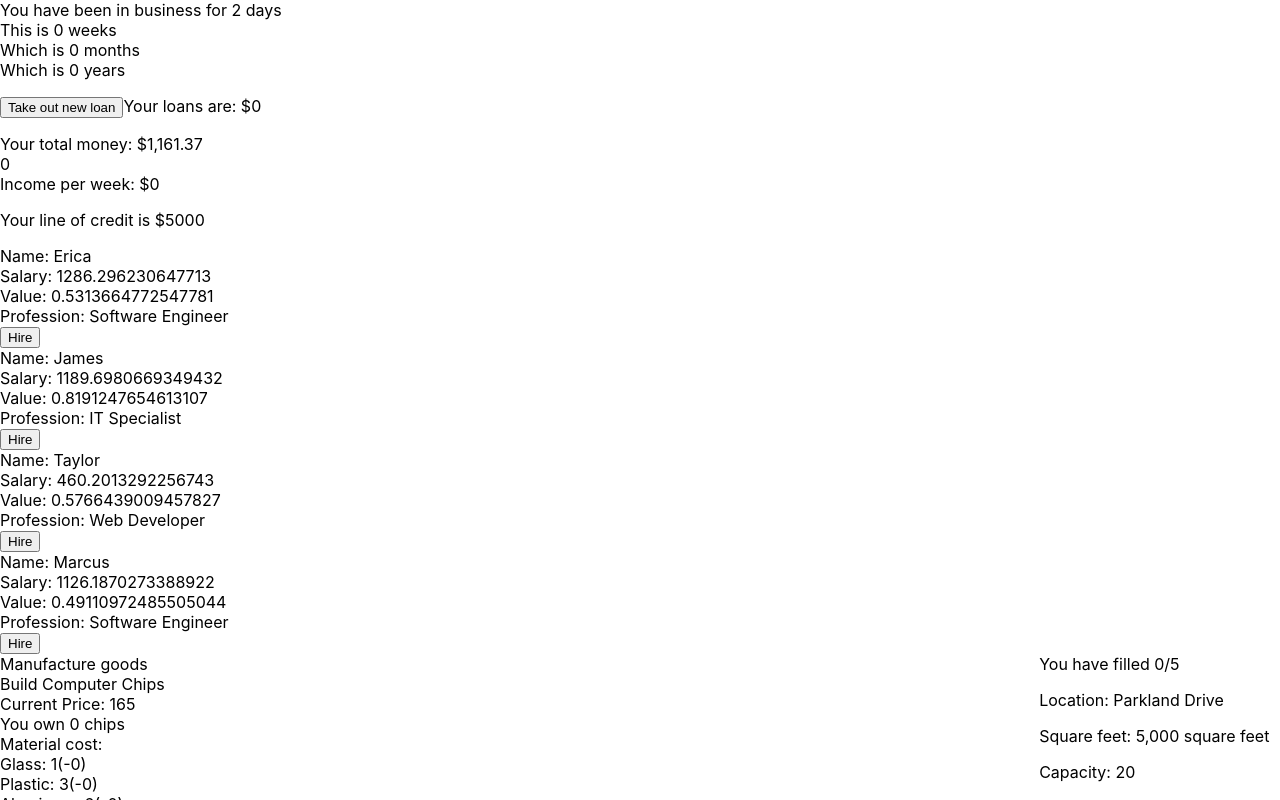
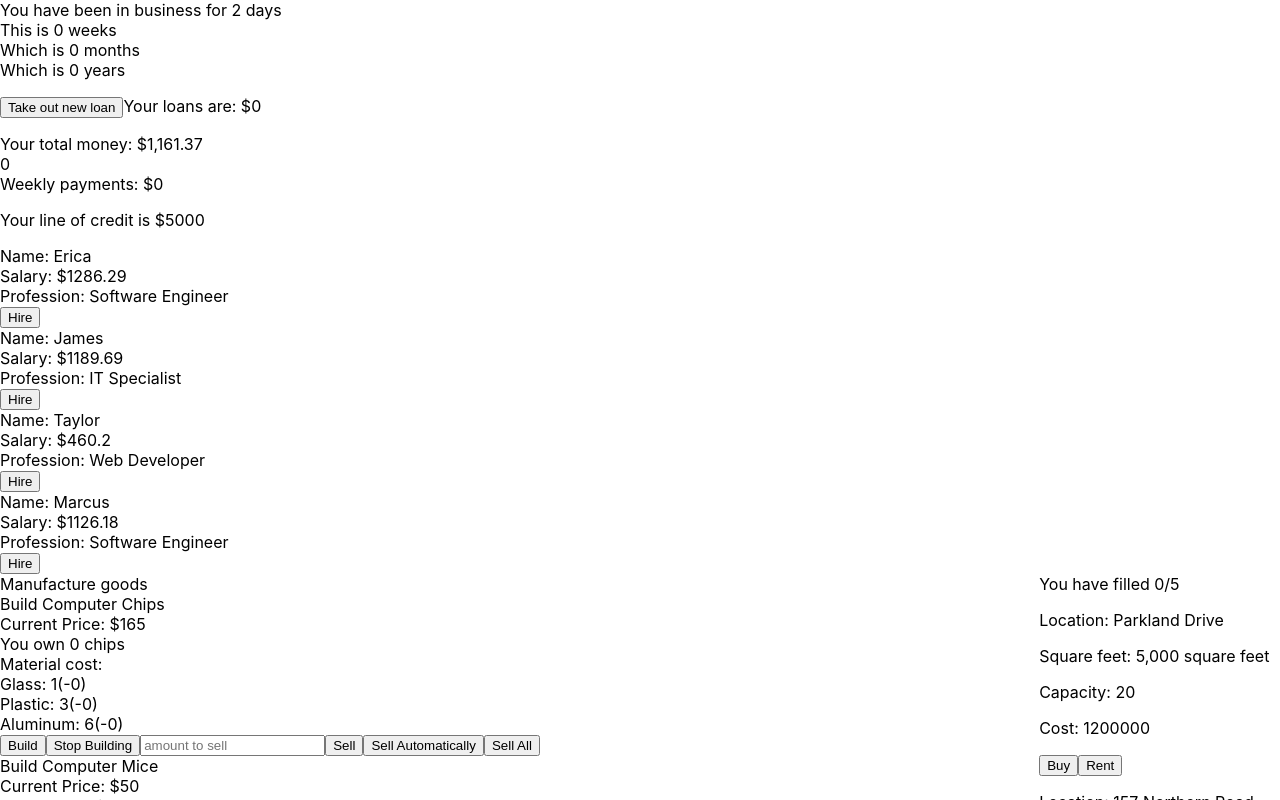
Before and after one commit to tommy-js/Marketcap, a React (Create React App) app: page / in a window 1280 px wide. Shown: the top 800 px of the page. Built offline with nearby package versions, Linux system fonts and the light colour scheme.

Commit message:
Changes to only allow a maximum of 3 loans at any one time

```diff
--- a/src/components/assets/Employee.js
+++ b/src/components/assets/Employee.js
@@ -23,8 +23,7 @@ export default class Employee extends Component {
     return (
       <div className="company_body" style={{ display: this.state.display }}>
         <div>Name: {this.props.name}</div>
-        <div>Weekly salary: ${this.props.salary}</div>
-        <div>Weekly value: ${this.props.value * 7}</div>
+        <div>Weekly salary: ${this.props.salary.toLocaleString()}</div>
         <div>Profession: {this.props.profession}</div>
         <button onClick={() => this.fireEmployee()}>Fire me</button>
       </div>
--- a/src/components/assets/Goods.js
+++ b/src/components/assets/Goods.js
@@ -12,7 +12,7 @@ export default class Goods extends Component {
       phonesSold: 0,
       chipPrice: 165,
       mousePrice: 50,
-      phonesPrice: 400
+      phonePrice: 400
     };
     this.chipsPayment = this.chipsPayment.bind(this);
     this.micePayment = this.micePayment.bind(this);
@@ -24,9 +24,9 @@ export default class Goods extends Component {
     this.setState(prevState => ({
       chipsSold: prevState.chipsSold + sellAmount
     }));
-    let incomeValue = 165 - Math.log(this.state.chipsSold + 1) * 10;
-    if (incomeValue < 45) {
-      incomeValue = 45;
+    let incomeValue = 225 - Math.log(this.state.chipsSold + 1) * 10;
+    if (incomeValue < 85) {
+      incomeValue = 85;
     }
     this.setState({ chipPrice: incomeValue });
     let passVal = incomeValue * sellAmount;
@@ -40,9 +40,9 @@ export default class Goods extends Component {
     this.setState(prevState => ({
       miceSold: prevState.miceSold + sellAmount
     }));
-    let incomeValue = 50 - Math.log(this.state.miceSold + 1) * 10;
-    if (incomeValue < 15) {
-      incomeValue = 15;
+    let incomeValue = 70 - Math.log(this.state.miceSold + 1) * 10;
+    if (incomeValue < 35) {
+      incomeValue = 35;
     }
     this.setState({ mousePrice: incomeValue });
     let passVal = incomeValue * sellAmount;
@@ -57,8 +57,8 @@ export default class Goods extends Component {
       phonesSold: prevState.phonesSold + sellAmount
     }));
     let incomeValue = 400 - Math.log(this.state.phonesSold + 1) * 10;
-    if (incomeValue < 110) {
-      incomeValue = 110;
+    if (incomeValue < 210) {
+      incomeValue = 210;
     }
     this.setState({ phonePrice: incomeValue });
     let passVal = incomeValue * sellAmount;
--- a/src/components/assets/HireEmployee.js
+++ b/src/components/assets/HireEmployee.js
@@ -4,7 +4,7 @@ function HireEmployee(props) {
   const [display, setDisplay] = useState("block");
   const individual = {
     name: props.name,
-    salary: props.salary,
+    salary: Math.floor(props.salary * 100) / 100,
     value: props.value,
     profession: props.profession
   };
@@ -18,8 +18,7 @@ function HireEmployee(props) {
   return (
     <div style={{ display: display }}>
       <div>Name: {individual.name}</div>
-      <div>Salary: {individual.salary}</div>
-      <div>Value: {individual.value}</div>
+      <div>Salary: ${individual.salary}</div>
       <div>Profession: {individual.profession}</div>
       <button onClick={() => passToHireables(individual)}>Hire</button>
     </div>
--- a/src/components/assets/items/ComputerChip.js
+++ b/src/components/assets/items/ComputerChip.js
@@ -28,7 +28,7 @@ function ComputerChip(props) {
   return (
     <div>
       <div>Build Computer Chips</div>
-      <div>Current Price: {props.chipPrice}</div>
+      <div>Current Price: ${Math.floor(props.chipPrice * 100) / 100}</div>
       <div>You own {props.chips} chips</div>
       <div>Material cost:</div>
       <div>Glass: 1(-{props.totalGlass})</div>
--- a/src/components/assets/items/ComputerMouse.js
+++ b/src/components/assets/items/ComputerMouse.js
@@ -28,7 +28,7 @@ function ComputerMouse(props) {
   return (
     <div>
       <div>Build Computer Mice</div>
-      <div>Current Price: {props.mousePrice}</div>
+      <div>Current Price: ${Math.floor(props.mousePrice * 100) / 100}</div>
       <div>You own {props.mice} mice</div>
       <div>Material cost:</div>
       <div>Glass: 1(-{props.totalGlass})</div>
--- a/src/components/assets/items/MobilePhone.js
+++ b/src/components/assets/items/MobilePhone.js
@@ -28,7 +28,7 @@ function MobilePhone(props) {
   return (
     <div>
       <div>Build Smartphone</div>
-      <div>Current Price: {props.phonePrice}</div>
+      <div>Current Price: ${Math.floor(props.phonePrice * 100) / 100}</div>
       <div>You own {props.phones} phones</div>
       <div>Material cost:</div>
       <div>Glass: 5(-{props.totalGlass})</div>
--- a/src/components/functions/DeferPayment.js
+++ b/src/components/functions/DeferPayment.js
@@ -11,7 +11,8 @@ function DeferPayment(props) {
     <div>
       <div>
         Defer your payment for 3 months so long as your credit is above 10,000.
-        Your credit is currently {props.credit}.
+        Your credit is currently {props.credit}. Note that this will reduce your
+        credit by 1,000 points.
       </div>
       <button
         style={{ display: props.showDeferButton }}
--- a/src/components/functions/LoanFunction.js
+++ b/src/components/functions/LoanFunction.js
@@ -62,6 +62,7 @@ function LoanFunction(props) {
       let passCredit = creditCheck * 0.1;
       props.updateCredit(passCredit);
       console.log(passCredit);
+      props.dropLoan();
     } else {
       setDisplay("block");
     }
--- a/src/components/main/Body.js
+++ b/src/components/main/Body.js
@@ -66,7 +66,7 @@ export default class Body extends Component {
   componentDidMount() {
     setInterval(this.updateMoney, 100);
     setInterval(this.salaryPayment, 14000);
-    setInterval(this.loanPay, 60000);
+    setInterval(this.loanPay, 10000);
   }
 
   updateMoney() {
@@ -100,6 +100,9 @@ export default class Body extends Component {
 
   deferLoanPayment() {
     this.setState({ loanDefer: true, dateOfDeferment: this.state.days });
+    this.setState(prevState => ({
+      credit: prevState.credit - 1000
+    }));
     setTimeout(() => {
       this.setState({ loanDefer: false });
     }, 180000);
--- a/src/components/main/subcomponents/Assets.js
+++ b/src/components/main/subcomponents/Assets.js
@@ -8,6 +8,7 @@ function Assets(props) {
   const [identifier, setIdentifier] = useState("");
   const [loans, setLoans] = useState(props.loans);
   const [currentLoans, setCurrentLoans] = useState([]);
+  const [loanCount, setLoanCount] = useState(0);
   let mapper = [];
   if (loans > 1000000) {
     if (loans > 1000000000) {
@@ -19,7 +20,12 @@ function Assets(props) {
     }
   }
 
+  function dropLoan() {
+    setLoanCount(prev => prev - 1);
+  }
+
   function takeoutLoan() {
+    if (loanCount < 3) {
       const keylog = {
         id: currentLoans.length
       };
@@ -30,6 +36,8 @@ function Assets(props) {
           id: currentLoans.length
         }
       ]);
+      setLoanCount(prev => prev + 1);
+    }
   }
 
   return (
@@ -46,6 +54,7 @@ function Assets(props) {
           termComplete={props.termComplete}
           updateCredit={props.updateCredit}
           deferLoanPayment={props.deferLoanPayment}
+          dropLoan={dropLoan}
         />
       ))}
       <p>
--- a/src/components/main/subcomponents/Income.js
+++ b/src/components/main/subcomponents/Income.js
@@ -3,9 +3,9 @@ import "../../../main.css";
 
 function Income(props) {
   let incomeVar = props.income * 7 - props.salary - props.loanPayment;
-  let totalIncome = incomeVar;
+  let totalIncome = Math.abs(Math.floor(incomeVar * 100) / 100);
 
-  return <div>Income per week: ${totalIncome}</div>;
+  return <div>Weekly payments: ${totalIncome}</div>;
 }
 
 export default Income;
```
Lines whose indentation alone changed are shown as unchanged.
